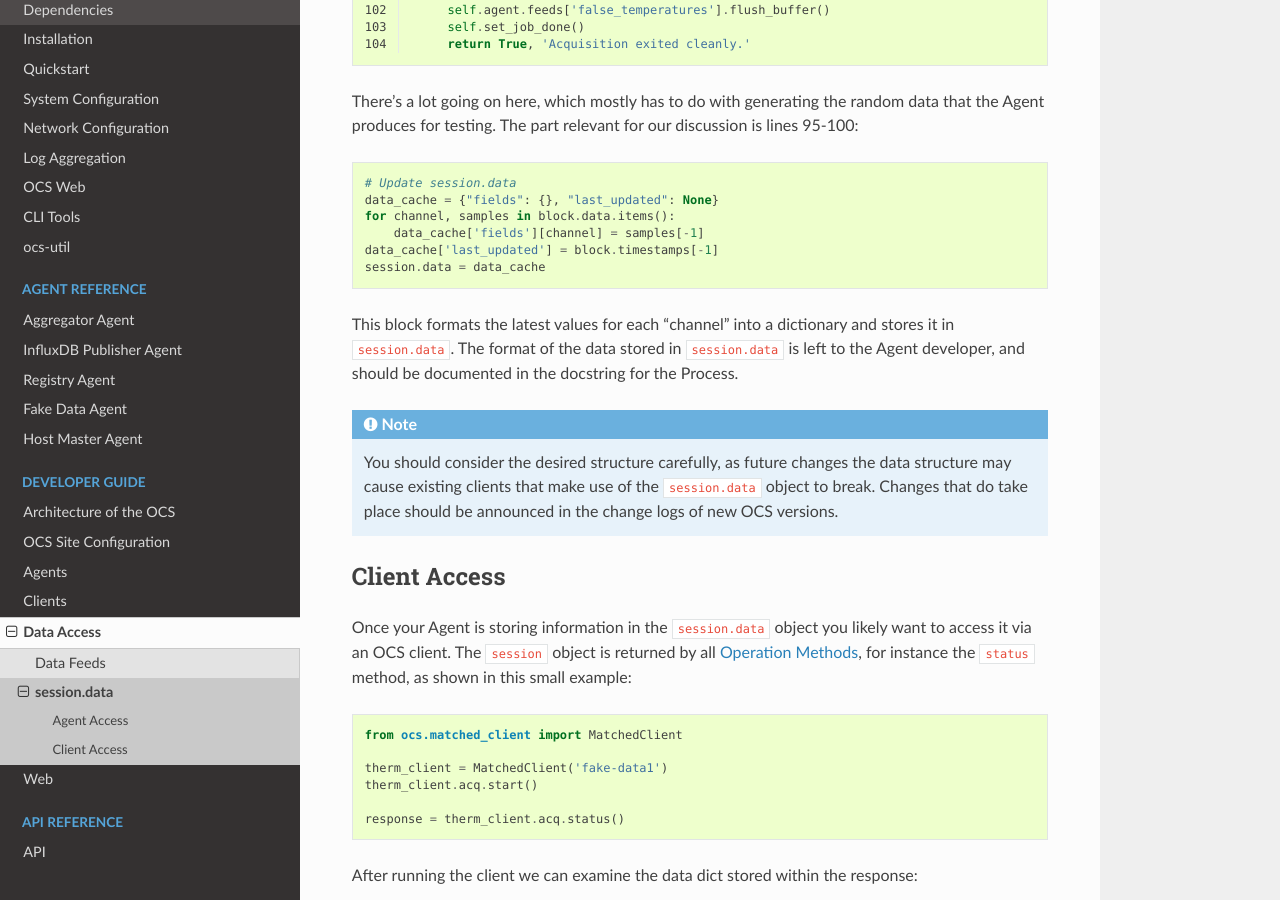
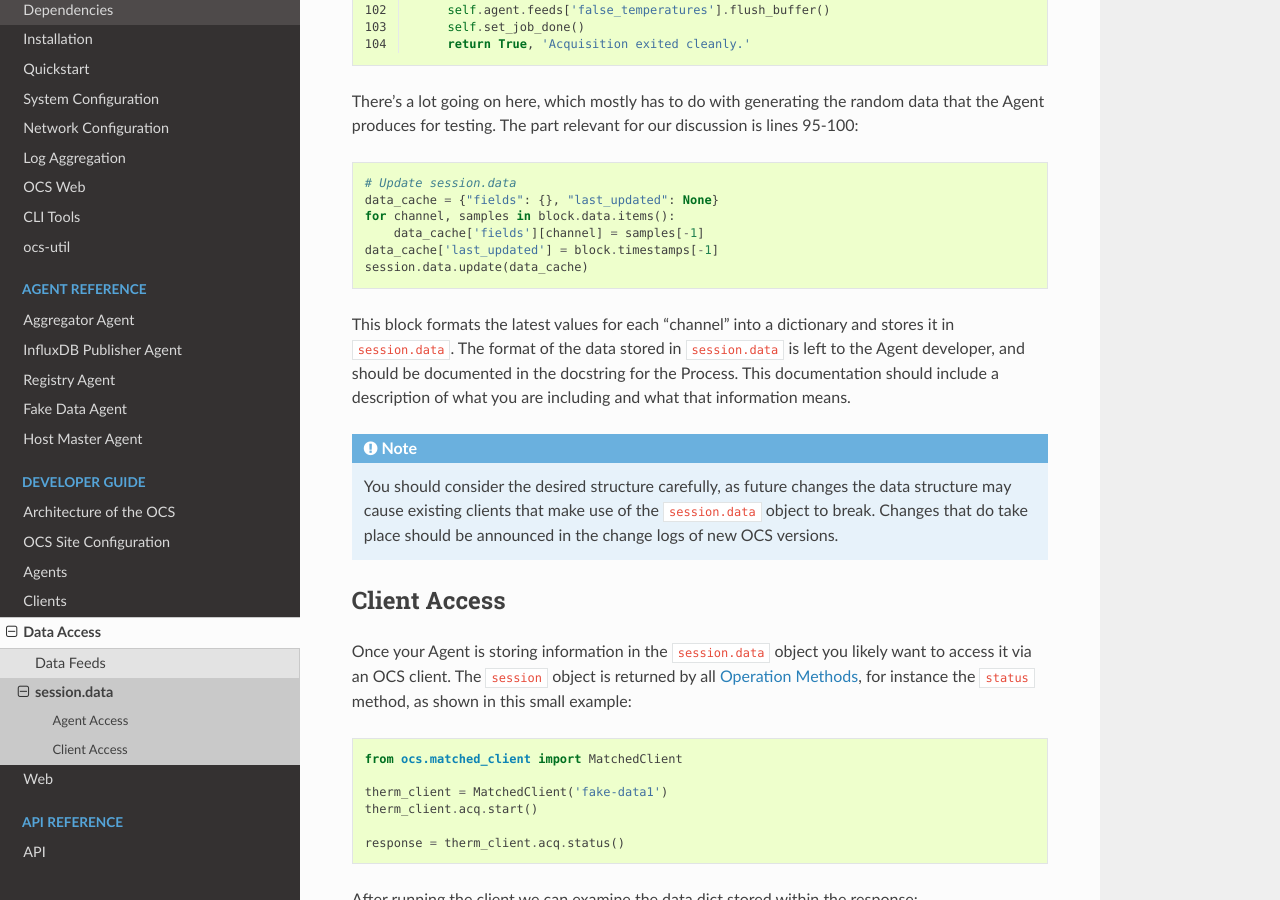
Before and after one commit to simonsobs/ocs, a Sphinx documentation site: the page built from docs/developer/session-data.rst, in a window 1280 px wide and 900 px high, scrolled down 2237 px. Built offline with Sphinx 7.4.7 and the Read the Docs theme 2.0.0, drawn with Linux system fonts in a browser that asks for light colours.

Commit message:
Update fake data agent session.data docs

```diff
--- a/docs/developer/session-data.rst
+++ b/docs/developer/session-data.rst
@@ -137,12 +137,14 @@ is lines 95-100::
     for channel, samples in block.data.items():
         data_cache['fields'][channel] = samples[-1]
     data_cache['last_updated'] = block.timestamps[-1]
-    session.data = data_cache
+    session.data.update(data_cache)
+
 
 This block formats the latest values for each "channel" into a dictionary and
 stores it in ``session.data``. The format of the data stored in
 ``session.data`` is left to the Agent developer, and should be documented in
-the docstring for the Process.
+the docstring for the Process. This documentation should include a description
+of what you are including and what that information means.
 
 .. note::
     You should consider the desired structure carefully, as future changes the
```
Also changed, not shown: 1 other file.
